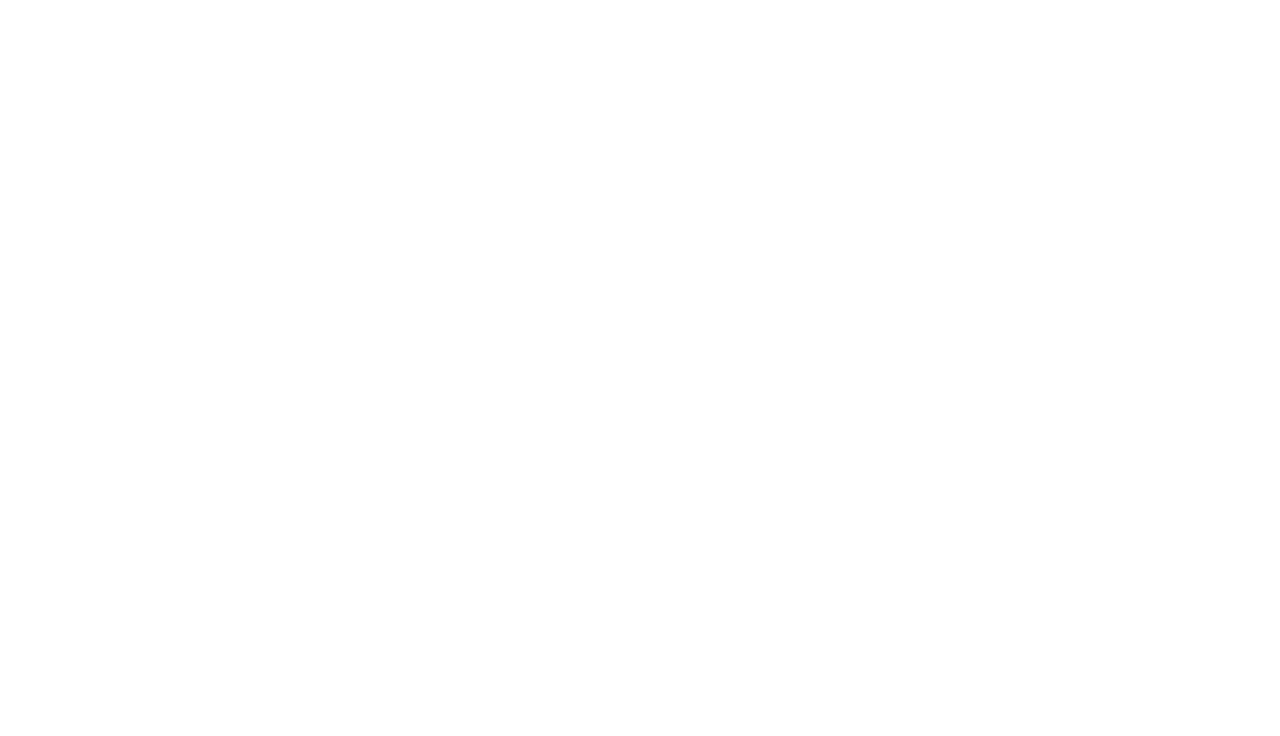
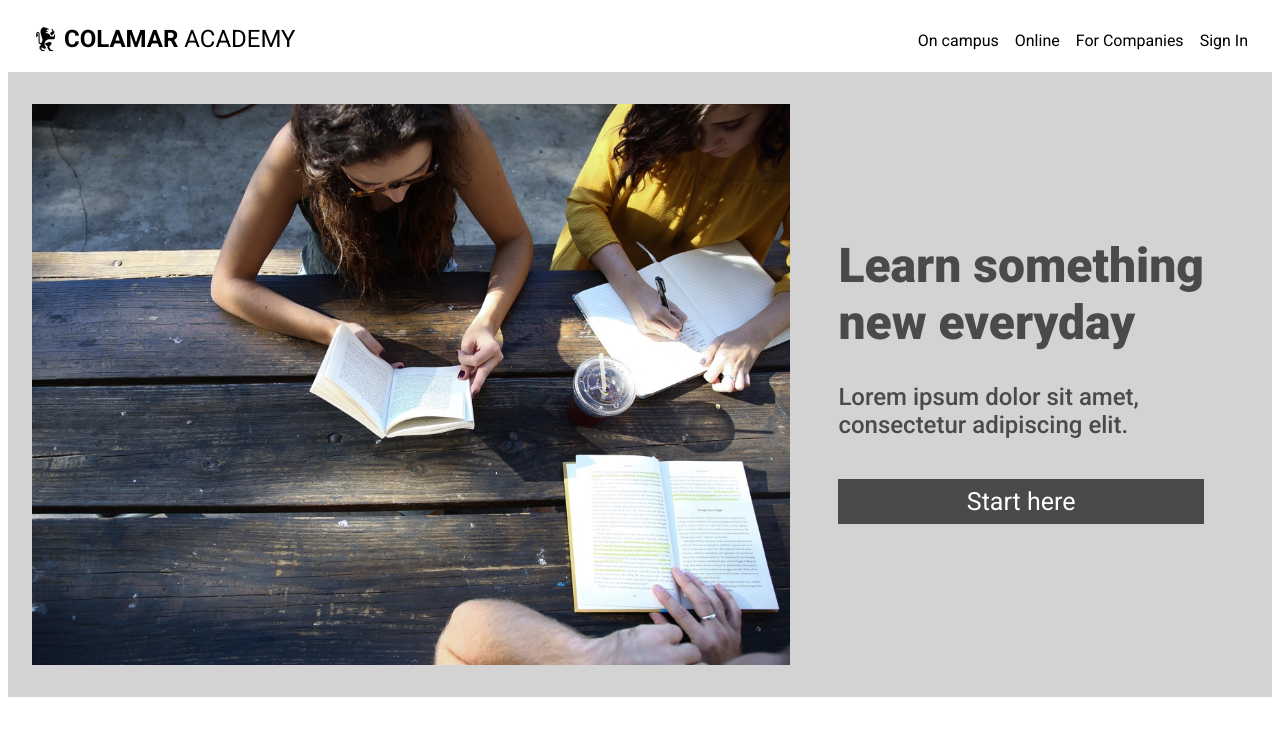
Before and after one commit to BiggBenDesign/colmarAcademy, a plain HTML site: page index.html in a window 1280 px wide. Drawn offline with Linux system fonts and the light colour scheme.

Commit message:
Added hero section

```diff
--- a/index.html
+++ b/index.html
@@ -5,12 +5,37 @@
         <link rel="preconnect" href="https://fonts.googleapis.com">
         <link rel="preconnect" href="https://fonts.gstatic.com" crossorigin>
         <link href="https://fonts.googleapis.com/css2?family=Roboto:wght@100;300;400;500;700;900&display=swap" rel="stylesheet">
+        <title>Colmar Academy</title>
     </head>
     <body>
         <header>
-            <nav></nav>
+            <div class="container">
+                <div class="logo-container">
+                    <img src="./resources/images/ic-logo.svg">
+                    <h2>COLAMAR <span>ACADEMY</span></h2>
+                </div>
+                <div class="nav-buttons">
+                    <ul>
+                        <li>On campus</li>
+                        <li>Online</li>
+                        <li>For Companies</li>
+                        <li>Sign In</li>
+                    </ul>
+                </div>
+            </div>
         </header>
-        <div class="section hero"></div>
+        <div class="section hero">
+            <div class="content">
+                    <img src="./resources/images/banner.jpg" alt="First Banner image">
+                    <div class="text">
+                        <h1>Learn something <br> new everyday</h1>
+                        <h2>Lorem ipsum dolor sit amet, <br> consectetur adipiscing elit.</h2>
+                        <div class="button">
+                            <p>Start here</p>
+                        </div>
+                    </div>
+            </div>
+        </div>
         <div class="section about"></div>
         <div class="section start-learning"></div>
         <div class="section thesis-exhibit"></div>
--- a/resources/main.css
+++ b/resources/main.css
@@ -1,3 +1,95 @@
 html {
-    font-family: Roboto;
+    font-family: 'Roboto', sans-serif;
 }
+
+/* Header Section*/
+
+header {
+    display: block;
+    width: 100%;
+    height: 64px;
+    padding: 10px 24px;
+    box-sizing: border-box;
+}
+
+header .container {
+    display: flex;
+    align-items: center;
+    margin: 3px 0;
+}
+
+.container .logo-container {
+    display: flex;
+    flex: 1;
+}
+
+.logo-container h2 {
+    margin: 0 5px;
+    box-sizing: border-box;
+}
+.logo-container span {
+    font-weight: lighter;
+}
+
+.logo-container img {
+    max-width: 100%;
+    max-height: 100%;
+}
+
+header .nav-buttons ul {
+    display: flex;
+    list-style: none;
+    vertical-align: baseline;
+    margin: 10px auto;
+}
+
+ul li {
+    padding-left: 1rem;
+}
+
+
+/* Hero Secion */
+
+.hero {
+    display: block;
+}
+
+.hero .content {
+    display: flex;
+    background-color: lightgray;
+    align-items: center;
+}
+
+.hero img {
+    margin: 32px 24px;
+    max-width: 60%;
+}
+
+.hero .text {
+    margin: 0 24px;
+}
+
+.hero h1 {
+    color: #4a4a4a;
+    font-size: 3rem;
+    font-weight: 900;
+}
+
+.hero h2 {
+    color: #4a4a4a;
+    font-weight: 500;
+}
+
+.hero .button {
+    margin: 40px auto;
+    padding: .5rem 0;
+    background-color: #4a4a4a;
+    text-align: center;
+}
+
+.button p {
+    color: white;
+    font-size: 25px;
+    font-weight: 400;
+    margin: 0 0;
+}
```
